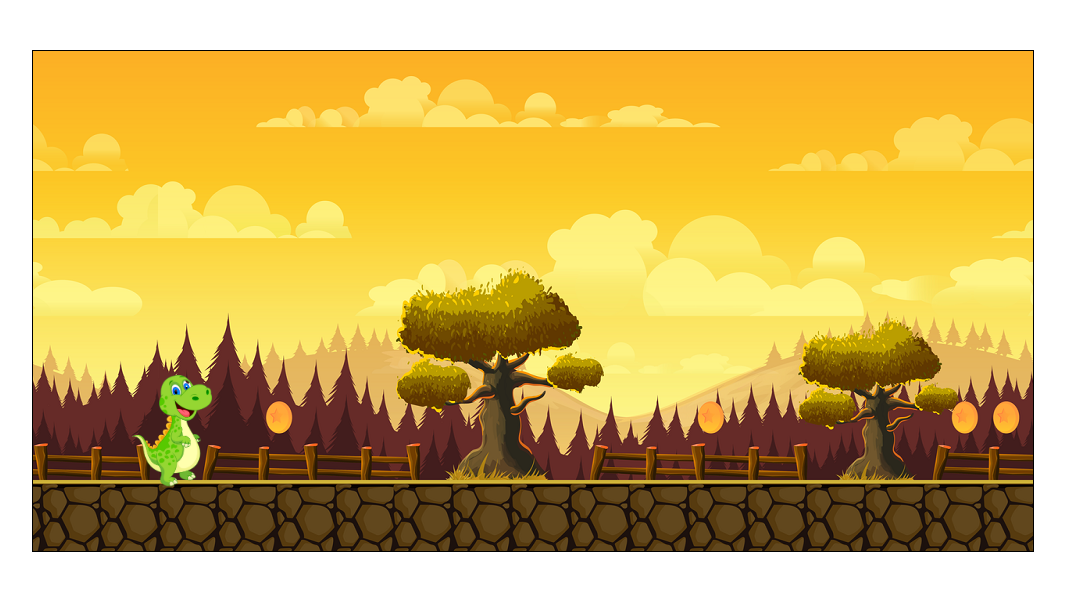
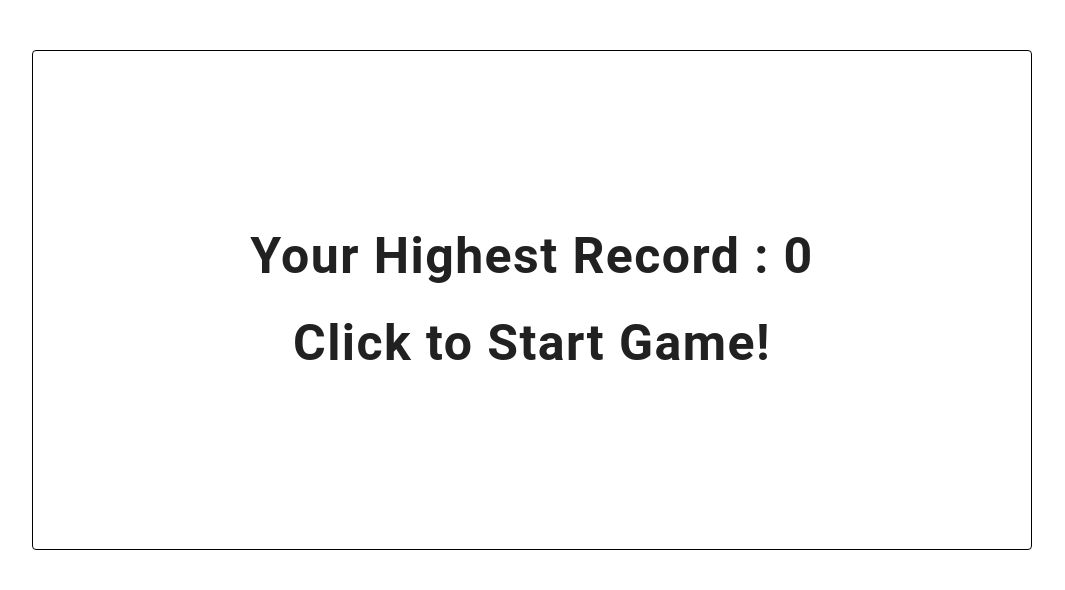
Before and after one commit to ellesis/jump-game, a React (Create React App) app: page / in a window 1280 px wide. Shown: the top 590 px of the page, without its empty margins (18-1083 px from the left). Built offline with nearby package versions, Linux system fonts and the light colour scheme.

Commit message:
before collision

```diff
--- a/src/App.js
+++ b/src/App.js
@@ -1,29 +1,93 @@
 import React,{ useState, useEffect, useRef } from 'react';
 import { makeStyles } from '@material-ui/core/styles';
+import { Button } from '@material-ui/core/';
+
 
 import Background from './components/Background';
 import Character from './components/Character';
+import Enemy from './components/Enemy';
 
 const useStyles = makeStyles(theme => ({
-  root: {},
+  button: {
+    border: '1px solid black',
+    margin: '50px 0 0 50px',
+    position: 'absolute',
+    width: '1000px',
+    height: '500px',
+    fontWeight: 'bold',
+    fontSize: '50px',
+    textTransform: 'initial'
+  },
+  timer: {
+    position: 'absolute',
+    display: 'flex',
+    left: '50px',
+    top: '570px',
+    fontSize: "20px"
+  }
 }))
 
 const App = () => {
-  // state
-  // const [isStart, setIsStart] = useState(false);
+  // css
+  const classes = useStyles()
+  // init
+  const updateTime = 20
+  const interval = useRef()
+  // useState
+  const [isStart, setIsStart] = useState(false) // start or not
+  const [time, setTime] = useState(0)
+  const [result, setResult] = useState(0)   // Score
+  const [isMove, setIsMove] = useState(false)
+  // useEffect - update
+  useEffect(() => {
+    if (isStart) {
+      interval.current = setInterval(() => {
+        // 2초마다 한번씩 isMove 값 change
+        if (Math.floor(time)%2 === 1) {
+          setIsMove(true)
+        } else {
+          setIsMove(false)
+        }
+        setTime(time + updateTime * 0.001)
+        checkConclict()
+      }, updateTime)
+    }
+
+    return () => {
+      clearInterval(interval.current)
+    }
+  }, [time, isStart])
+
+  const checkConclict = () => {
+
+
+  }
+
+  const handleClickStartButton = () => {
+    setIsStart(true) // game start
+  }
 
   return (
     <div>
       {
-        // isStart ?
+        isStart ?
           <div>
             <Background />
             <Character />
+            <Enemy isMove={isMove}/>
+            <div className={classes.timer}>
+              <div>Jump Game!</div>
+              <div style={{margin:"0 0 0 50px"}}>Time:</div>
+              <div style={{margin:"0 0 0 10px"}}>{Math.floor(time)} sconds</div>
+            </div>
           </div>
-        // :
-        //   <div>
-
-        //   </div>
+        :
+          <div>
+            <Button onClick={handleClickStartButton} className={classes.button}>
+              Your Highest Record : {Math.floor(result)}<br/>
+              Click to Start Game!
+            </Button>
+          </div>
       }
     </div>
   );
--- a/src/components/Background.js
+++ b/src/components/Background.js
@@ -21,7 +21,6 @@ function Background() {
   // State
   const [offSet, setOffSet] = useState(0)
 
-
   // useEffect
   useEffect(() => {
     return () => {
@@ -39,7 +38,7 @@ function Background() {
   // background move
   const setBackgroundMovement = () => {
     interval.current = setInterval(() => {
-      if (offSet == 1000-speed) {
+      if (offSet === 1000-speed) {
         setOffSet(0)
       } else {
         setOffSet(offSet + speed)
--- a/src/components/Character.js
+++ b/src/components/Character.js
@@ -1,4 +1,4 @@
-import React, { useState, useEffect, useRef } from 'react';
+import React, { useState, useEffect } from 'react';
 import { makeStyles } from '@material-ui/core/styles';
 import CharacterImg from '../image/character.png';
 
@@ -26,7 +26,7 @@ const Character = () => {
   const initTop = 375
   const [top, setTop] = useState(initTop)
 
-  // useEffect
+  // useEffect mount and unMount
   useEffect(() => {
     document.addEventListener('keydown', handleKeyDown) //add keydown event
 
```
